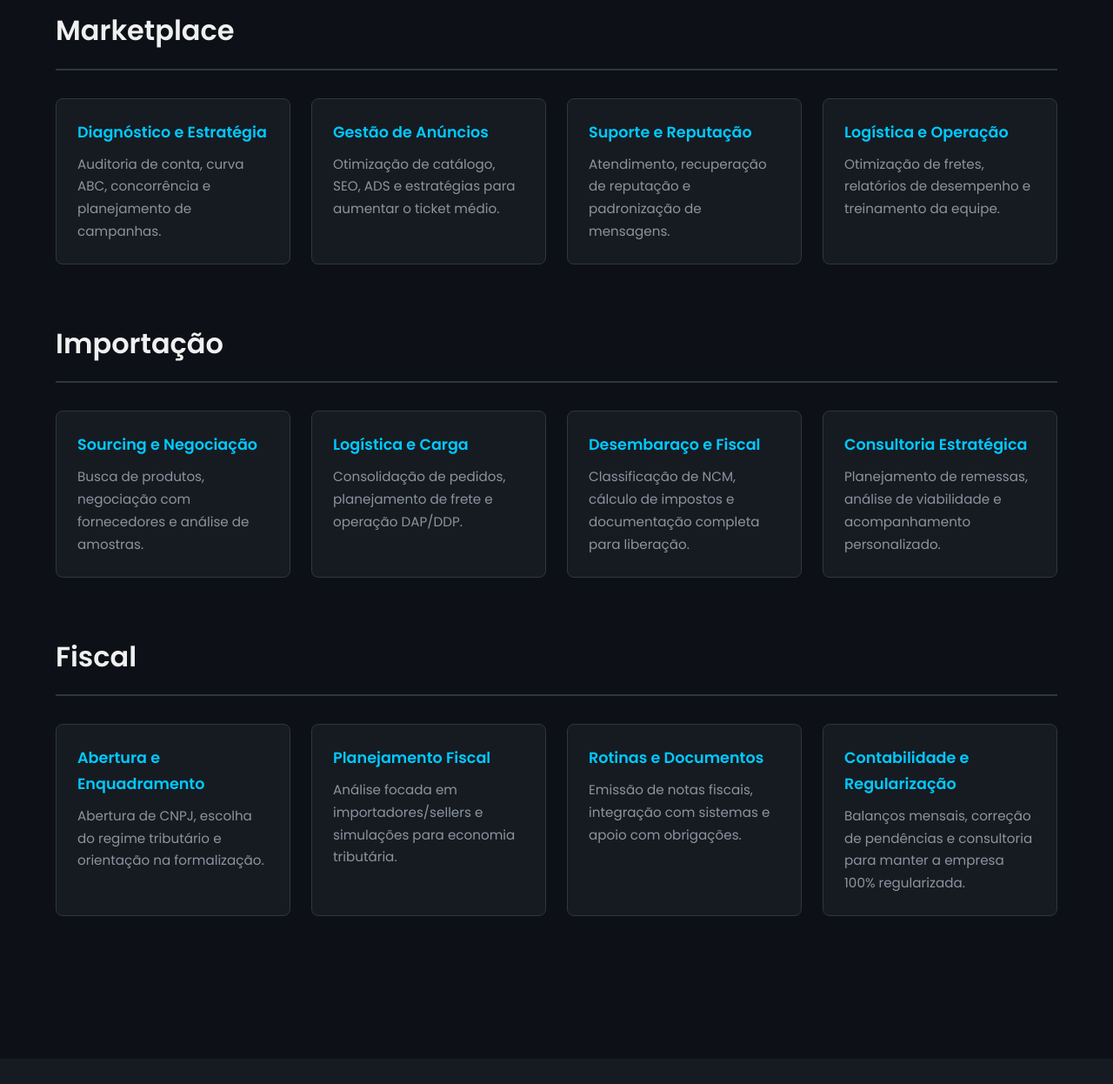
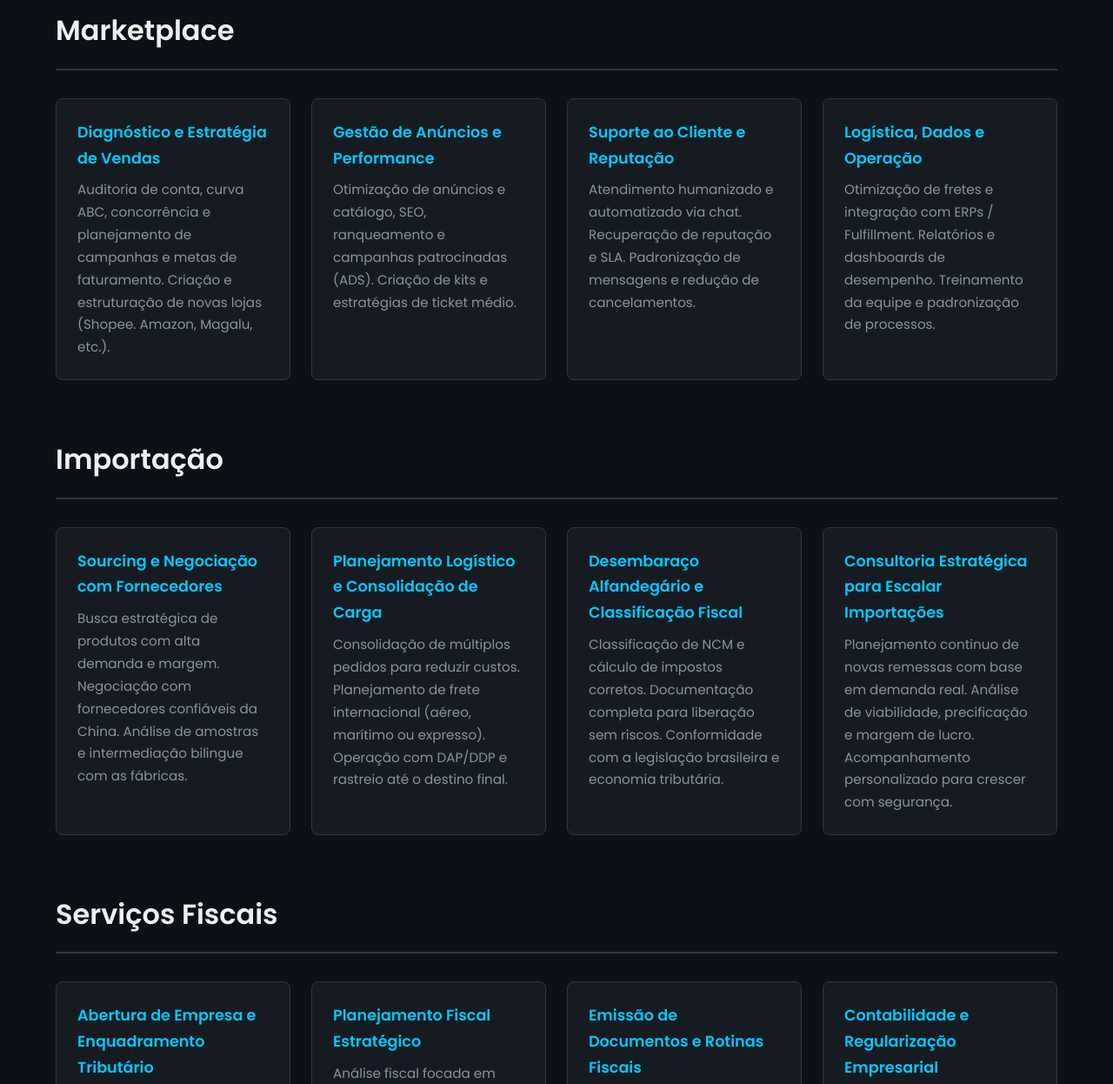
Before and after one commit to ViniGithu/site-bravomni, a plain HTML site: page index.html in a window 1280 px wide. Shown: the part 1800-3046 px from the top of the page at 87% size. Drawn offline with Linux system fonts and the light colour scheme.

Commit message:
Correção final do texto HTML

```diff
--- a/index.html
+++ b/index.html
@@ -82,28 +82,28 @@
                 <div class="service-category animate-on-scroll">
                     <h3>Marketplace</h3>
                     <div class="service-grid">
-                        <div class="service-card"><h4>Diagnóstico e Estratégia</h4><p>Auditoria de conta, curva ABC, concorrência e planejamento de campanhas.</p></div>
-                        <div class="service-card"><h4>Gestão de Anúncios</h4><p>Otimização de catálogo, SEO, ADS e estratégias para aumentar o ticket médio.</p></div>
-                        <div class="service-card"><h4>Suporte e Reputação</h4><p>Atendimento, recuperação de reputação e padronização de mensagens.</p></div>
-                        <div class="service-card"><h4>Logística e Operação</h4><p>Otimização de fretes, relatórios de desempenho e treinamento da equipe.</p></div>
+                        <div class="service-card"><h4>Diagnóstico e Estratégia de Vendas</h4><p>Auditoria de conta, curva ABC, concorrência e planejamento de campanhas e metas de faturamento. Criação e estruturação de novas lojas (Shopee. Amazon, Magalu, etc.).</p></div>
+                        <div class="service-card"><h4>Gestão de Anúncios e Performance</h4><p>Otimização de anúncios e catálogo, SEO, ranqueamento e campanhas patrocinadas (ADS). Criação de kits e estratégias de ticket médio.</p></div>
+                        <div class="service-card"><h4>Suporte ao Cliente e Reputação</h4><p>Atendimento humanizado e automatizado via chat. Recuperação de reputação e SLA. Padronização de mensagens e redução de cancelamentos.</p></div>
+                        <div class="service-card"><h4>Logística, Dados e Operação</h4><p>Otimização de fretes e integração com ERPs / Fulfillment. Relatórios e dashboards de desempenho. Treinamento da equipe e padronização de processos.</p></div>
                     </div>
                 </div>
                 <div class="service-category animate-on-scroll">
                     <h3>Importação</h3>
                     <div class="service-grid">
-                        <div class="service-card"><h4>Sourcing e Negociação</h4><p>Busca de produtos, negociação com fornecedores e análise de amostras.</p></div>
-                        <div class="service-card"><h4>Logística e Carga</h4><p>Consolidação de pedidos, planejamento de frete e operação DAP/DDP.</p></div>
-                        <div class="service-card"><h4>Desembaraço e Fiscal</h4><p>Classificação de NCM, cálculo de impostos e documentação completa para liberação.</p></div>
-                        <div class="service-card"><h4>Consultoria Estratégica</h4><p>Planejamento de remessas, análise de viabilidade e acompanhamento personalizado.</p></div>
+                        <div class="service-card"><h4>Sourcing e Negociação com Fornecedores</h4><p>Busca estratégica de produtos com alta demanda e margem. Negociação com fornecedores confiáveis da China. Análise de amostras e intermediação bilingue com as fábricas.</p></div>
+                        <div class="service-card"><h4>Planejamento Logístico e Consolidação de Carga</h4><p>Consolidação de múltiplos pedidos para reduzir custos. Planejamento de frete internacional (aéreo, marítimo ou expresso). Operação com DAP/DDP e rastreio até o destino final.</p></div>
+                        <div class="service-card"><h4>Desembaraço Alfandegário e Classificação Fiscal</h4><p>Classificação de NCM e cálculo de impostos corretos. Documentação completa para liberação sem riscos. Conformidade com a legislação brasileira e economia tributária.</p></div>
+                        <div class="service-card"><h4>Consultoria Estratégica para Escalar Importações</h4><p>Planejamento continuo de novas remessas com base em demanda real. Análise de viabilidade, precificação e margem de lucro. Acompanhamento personalizado para crescer com segurança.</p></div>
                     </div>
                 </div>
                 <div class="service-category animate-on-scroll">
-                    <h3>Fiscal</h3>
+                    <h3>Serviços Fiscais</h3>
                     <div class="service-grid">
-                        <div class="service-card"><h4>Abertura e Enquadramento</h4><p>Abertura de CNPJ, escolha do regime tributário e orientação na formalização.</p></div>
-                        <div class="service-card"><h4>Planejamento Fiscal</h4><p>Análise focada em importadores/sellers e simulações para economia tributária.</p></div>
-                        <div class="service-card"><h4>Rotinas e Documentos</h4><p>Emissão de notas fiscais, integração com sistemas e apoio com obrigações.</p></div>
-                        <div class="service-card"><h4>Contabilidade e Regularização</h4><p>Balanços mensais, correção de pendências e consultoria para manter a empresa 100% regularizada.</p></div>
+                        <div class="service-card"><h4>Abertura de Empresa e Enquadramento Tributário</h4><p>Abertura de CNPJ com estrutura adequada ao seu modelo de negócio. Escolha do regime tributário ideal (Simples, Lucro Presumido, etc.). Orientação completa desde o primeiro passo da formalização.</p></div>
+                        <div class="service-card"><h4>Planejamento Fiscal Estratégico</h4><p>Análise fiscal focada em importadores e sellers de marketplace. Simulações tributárias para economia e escalabilidade. Estruturação inteligente para reduzir riscos e maximizar lucro.</p></div>
+                        <div class="service-card"><h4>Emissão de Documentos e Rotinas Fiscais</h4><p>Emissão de notas fiscais (produtos e serviços). Integração com sistemas de gestão e marketplaces. Apoio no cumprimento de obrigações acessórias.</p></div>
+                        <div class="service-card"><h4>Contabilidade e Regularização Empresarial</h4><p>Balanços, fechamentos mensais e escrituração contábil. Correção de pendências fiscais e contábeis. Consultoria continua para manter a empresa 100% regularizada.</p></div>
                     </div>
                 </div>
             </div>
@@ -115,18 +115,18 @@
                 <div class="plans-container">
                     <div class="plan-card animate-on-scroll">
                         <img src="https://raw.githubusercontent.com/lucide-icons/lucide/main/icons/package.svg" alt="Planos Ícone">
-                        <h4>Planos por Porte</h4>
-                        <p>Pacotes sob medida para os estágios iniciante, intermediário e avançado.</p>
+                        <h4>Planos por porte de empresa</h4>
+                        <p>Pacotes sob medida para diferentes estágios do seu negócio: Iniciante, Intermediário e Avançado.</p>
                     </div>
                     <div class="plan-card animate-on-scroll">
                         <img src="https://raw.githubusercontent.com/lucide-icons/lucide/main/icons/puzzle.svg" alt="Serviço Ícone">
-                        <h4>Serviço Específico</h4>
-                        <p>Contrate apenas o que você precisa, seja importação, fiscal ou marketplace.</p>
+                        <h4>Contratação por Pilar ou Serviço Específico</h4>
+                        <p>Escolha apenas o que você precisa: Apenas importação? Só marketplace? Só fiscal ou suporte ao cliente? Montamos o pacote sob demanda.</p>
                     </div>
                     <div class="plan-card animate-on-scroll">
                         <img src="https://raw.githubusercontent.com/lucide-icons/lucide/main/icons/sparkles.svg" alt="Combos Ícone">
-                        <h4>Combos Inteligentes</h4>
-                        <p>Serviços integrados com sinergia, redução de custo e atendimento personalizado.</p>
+                        <h4>Combos Inteligentes com Benefícios Exclusivos</h4>
+                        <p>Ao contratar serviços integrados, você ganha: Melhor sinergia entre as áreas, redução de custo unitário, e atendimento contínuo e personalizado.</p>
                     </div>
                 </div>
             </div>
```
